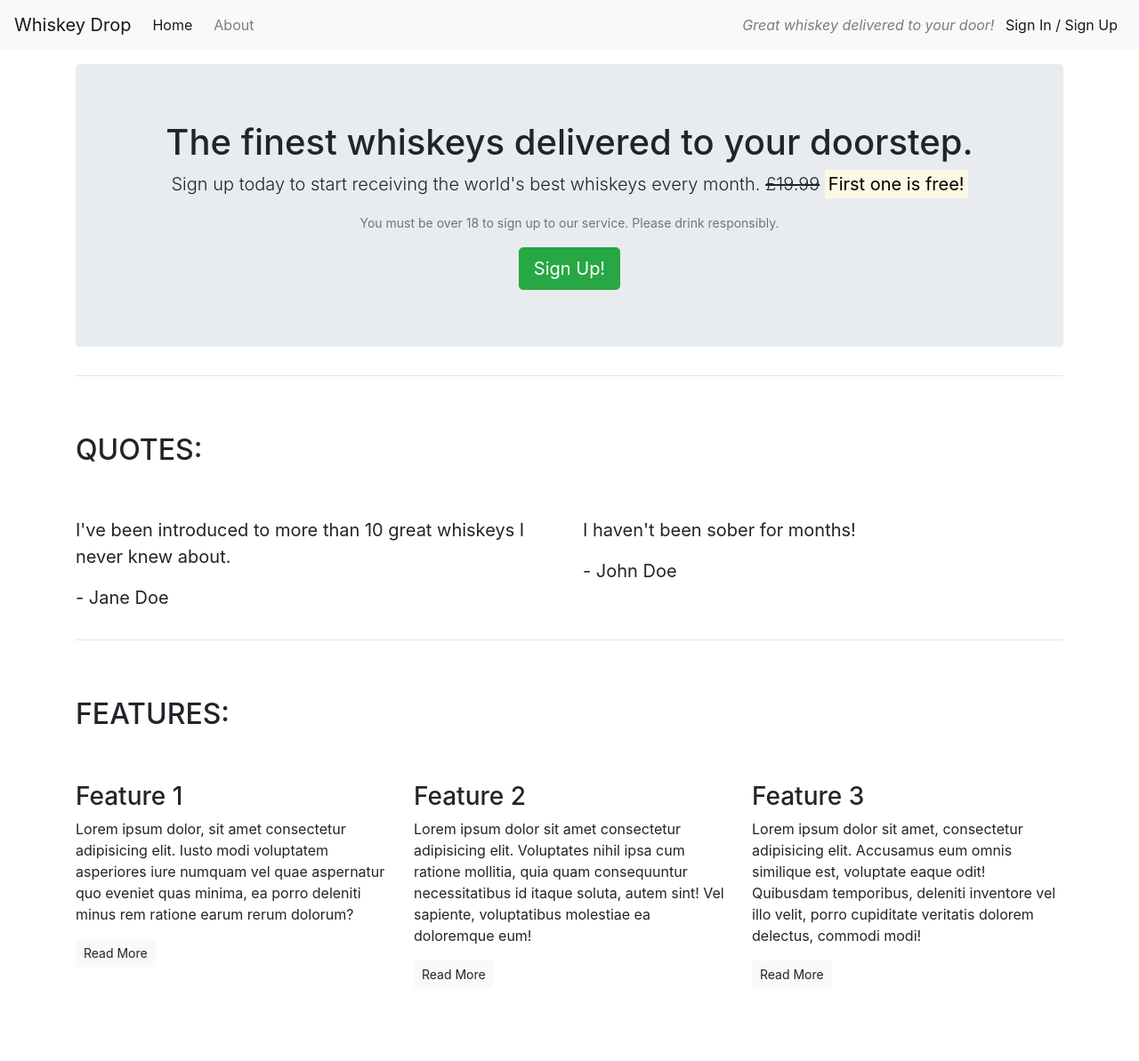
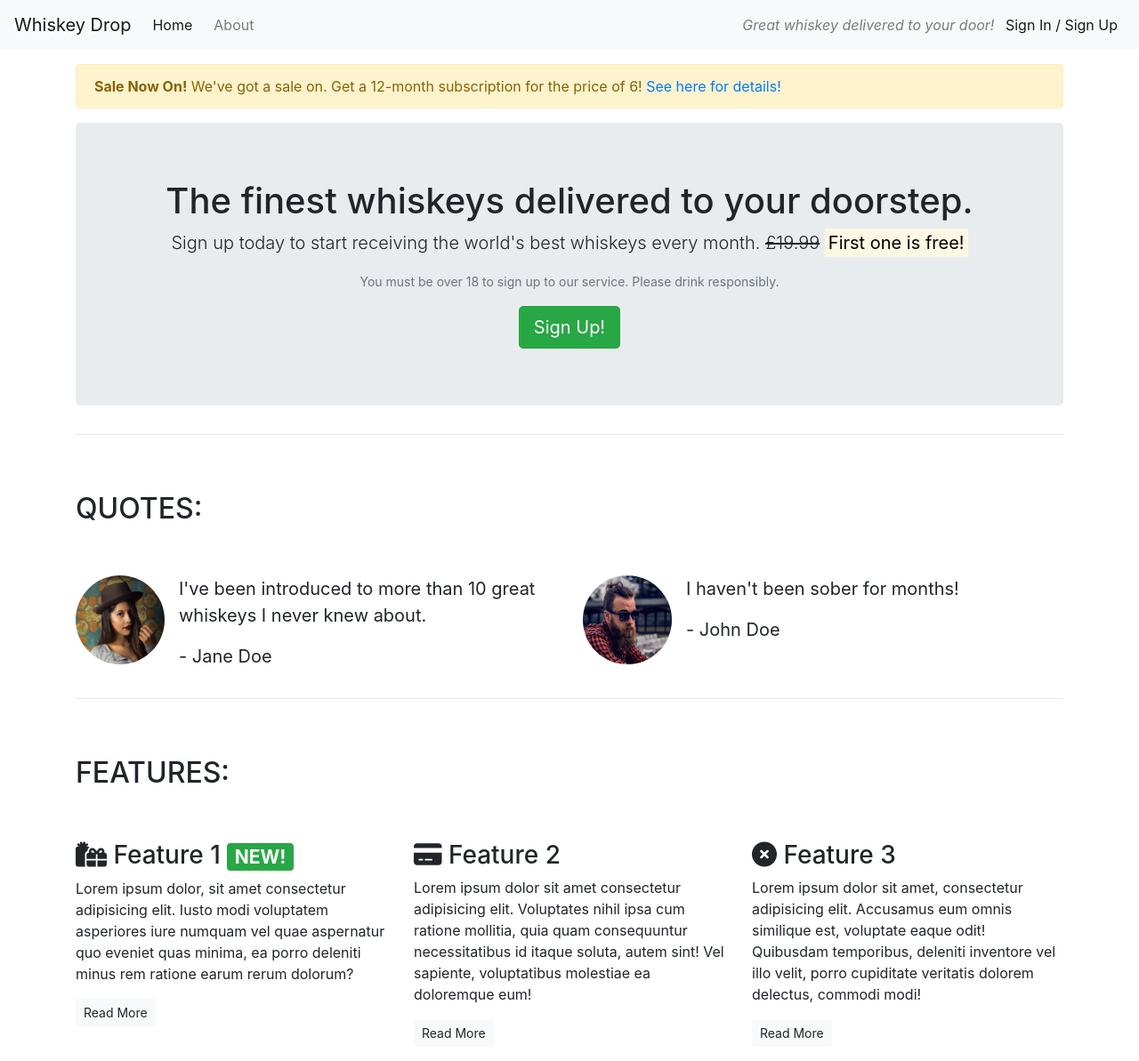
Before and after one commit to doctypeKieran/bootstrap-demo, a plain HTML site: page index.html in a window 1280 px wide. Shown: the whole page at 89% size. Before the commit the page ends 1127 px from the top, so only its background shows below. Drawn offline with nearby package versions, Linux system fonts and the light colour scheme.

Commit message:
Add images for quotes, add sales banner on med screens plus, add icons for features

```diff
--- a/index.html
+++ b/index.html
@@ -32,6 +32,13 @@
         </div>
     </nav>
     <article class="container mt-3">
+        <div class="row d-none d-sm-block">
+            <div class="col-12">
+                <div class="alert alert-warning">
+                    <strong>Sale Now On!</strong> We've got a sale on. Get a 12-month subscription for the price of 6! <a href="">See here for details!</a>
+                </div>
+            </div>
+        </div>
         <!-- Callout -->
         <section class="callout jumbotron text-center">
             <div class="row">
@@ -64,17 +71,33 @@
             </div>
             <div class="row">
                 <div class="col-12 col-md-6">
+                    <div class="media">
+                        <div class="d-none d-sm-block">
+                            <img class="rounded-circle mr-3" height="100" width="100" src="assets/images/girl-image.png"
+                                alt="An image of a girl">
+                        </div>
+                        <div class="media-body">
                             <blockquote class="blockquote">
                                 <p>I've been introduced to more than 10 great whiskeys I never knew about.</p>
                                 <p>- Jane Doe</p>
                             </blockquote>
                         </div>
+                    </div>
+                </div>
 
                 <div class="col-12 col-md-6">
+                    <div class="media">
+                        <div class="d-none d-sm-block">
+                            <img class="rounded-circle mr-3" height="100" width="100" src="assets/images/guy-image.png"
+                                alt="An image of a girl">
+                        </div>
+                        <div class="media-body">
                             <blockquote class="blockquote">
                                 <p>I haven't been sober for months!</p>
                                 <p>- John Doe</p>
                             </blockquote>
+                        </div>
+                    </div>
                 </div>
             </div>
         </section>
@@ -91,7 +114,7 @@
             <div class="row">
                 <div class="col-12 col-md-6 col-lg-4">
                     <div class="feature">
-                        <h3>Feature 1</h3>
+                        <h3><i class="fa-solid fa-gifts d-none d-sm-inline"></i> Feature 1 <span class="badge badge-success">NEW!</span></h3>
                         <p>
                             Lorem ipsum dolor, sit amet consectetur adipisicing elit. Iusto modi voluptatem asperiores
                             iure
@@ -108,7 +131,7 @@
 
                 <div class="col-12 col-md-6 col-lg-4">
                     <div class="feature">
-                        <h3>Feature 2</h3>
+                        <h3><i class="fa-solid fa-credit-card d-none d-sm-inline"></i> Feature 2</h3>
                         <p>
                             Lorem ipsum dolor sit amet consectetur adipisicing elit. Voluptates nihil ipsa cum ratione
                             mollitia,
@@ -124,7 +147,7 @@
 
                 <div class="col-12 d-md-none d-lg-block col-lg-4">
                     <div class="feature">
-                        <h3>Feature 3</h3>
+                        <h3><i class="fa-solid fa-circle-xmark d-none d-sm-inline"></i> Feature 3</h3>
                         <p>
                             Lorem ipsum dolor sit amet, consectetur adipisicing elit. Accusamus eum omnis similique est,
                             voluptate eaque odit! Quibusdam temporibus, deleniti inventore vel illo velit, porro
@@ -147,6 +170,9 @@
     <script src="https://cdn.jsdelivr.net/npm/bootstrap@4.6.2/dist/js/bootstrap.bundle.min.js"
         integrity="sha384-Fy6S3B9q64WdZWQUiU+q4/2Lc9npb8tCaSX9FK7E8HnRr0Jz8D6OP9dO5Vg3Q9ct"
         crossorigin="anonymous"></script>
+
+    <!-- Font Awesome -->
+    <script src="https://kit.fontawesome.com/52cf2b10ea.js" crossorigin="anonymous"></script>
 </body>
 
 </html>
```
Also changed, not shown: assets/images/girl-image.png (added), assets/images/guy-image.png (added). Lines whose indentation alone changed are shown as unchanged.
